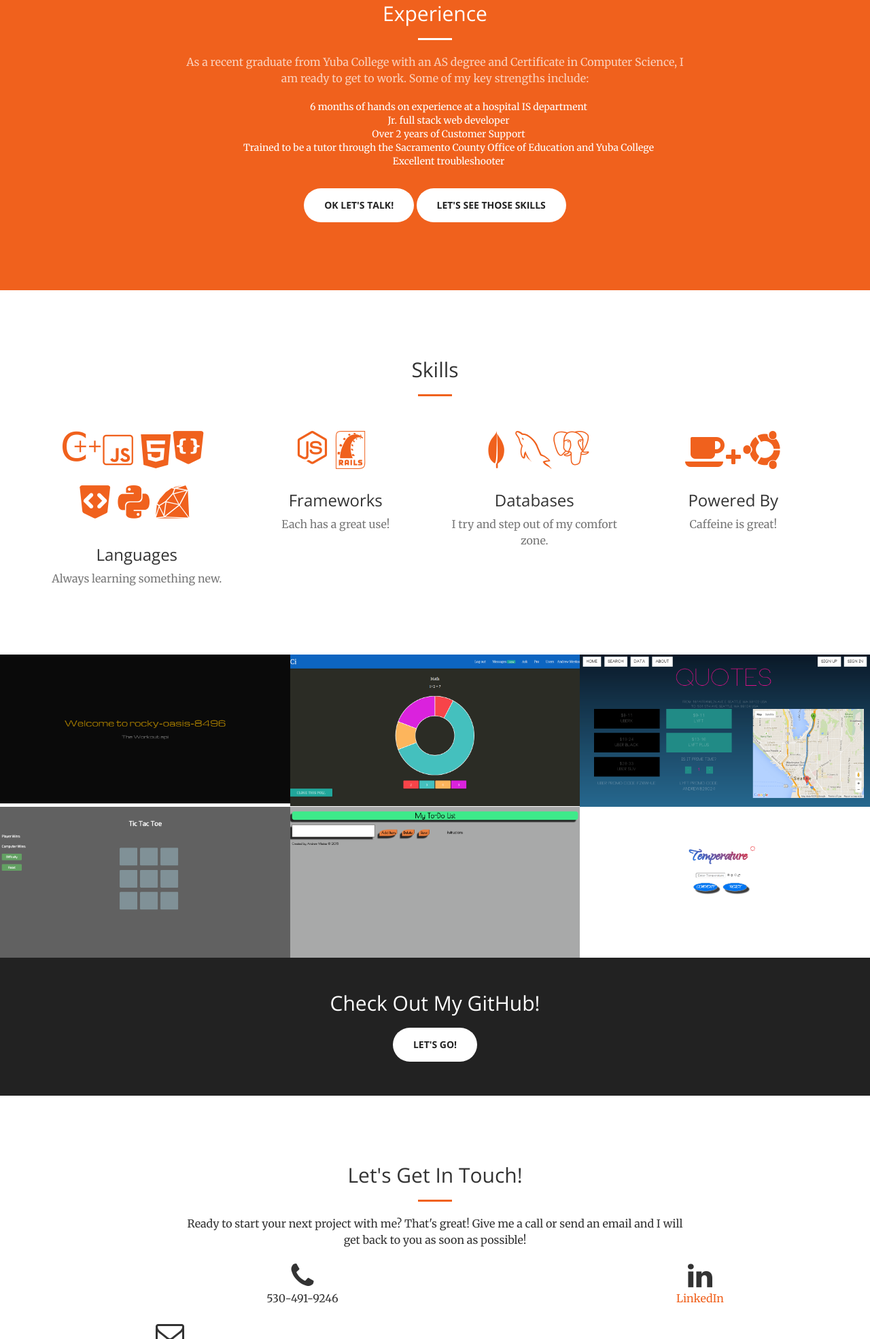
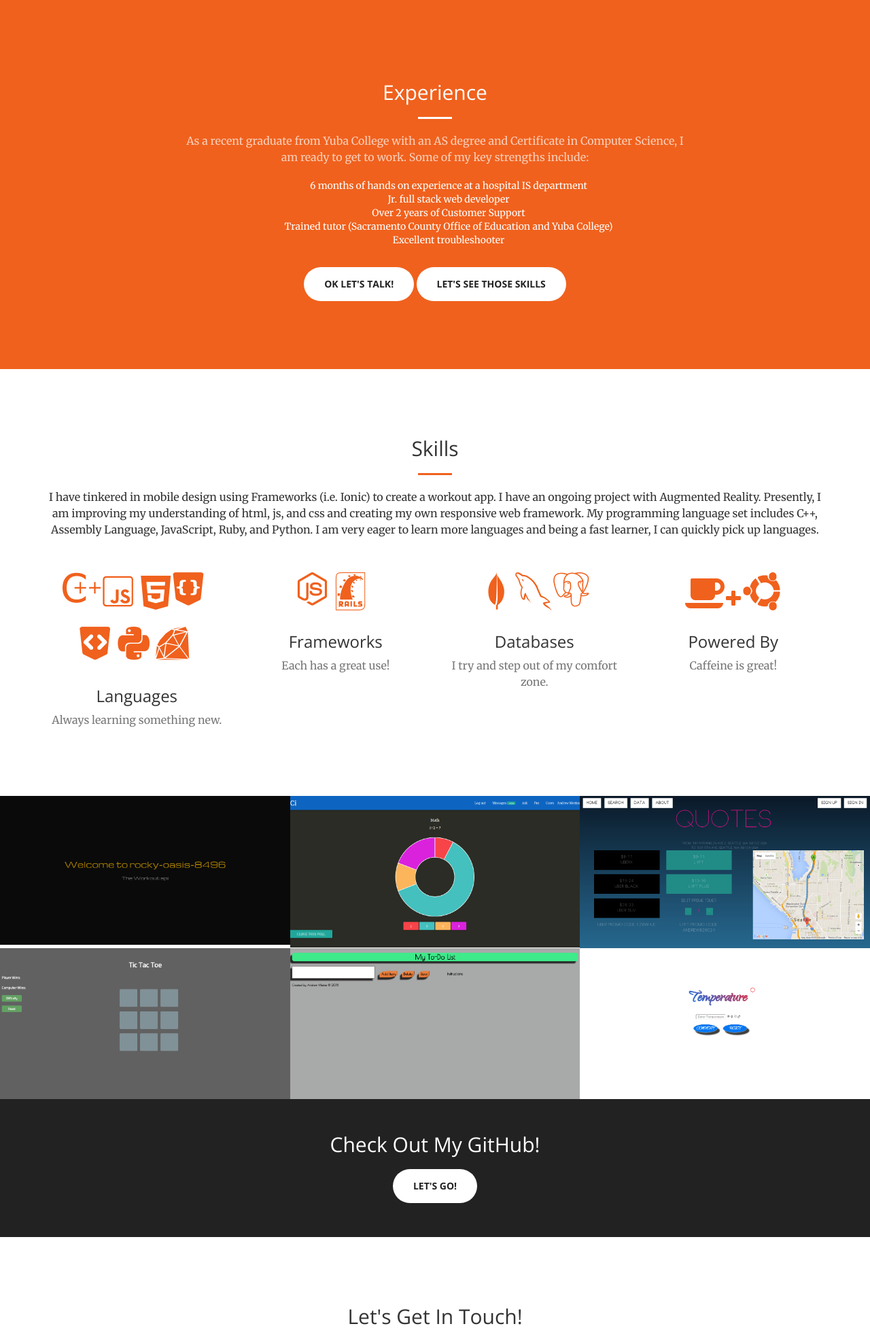
Before and after one commit to andrew-mestas/portfoliosite, a plain HTML site: page index.html in a window 1280 px wide. Shown: the part 1258-3228 px from the top of the page at 68% size. Drawn offline with nearby package versions, Linux system fonts and the light colour scheme.

Commit message:
Update index.html

```diff
--- a/index.html
+++ b/index.html
@@ -92,7 +92,7 @@
                 <div class="col-lg-8 col-lg-offset-2 text-center">
                     <h2 class="section-heading">Full Stack Web Developer & Computer Science Tutor</h2>
                     <!--<hr class="light">-->
-                    <p class="text-faded">As a recent graduate from Yuba College with an AS degree and Certificate in Computer Science, I am ready to get to work.
+                    <p class="text-faded">As an individual with a mind for complex problem solving and an insatiable curiosity, I never stop asking "why" and "how." This carries into my passion for programming. My desire is to continue learning and acquiring new knowledge of program languages and carry this into my work. I enjoy designing and testing solutions and do so with commitment and focus whether I am working hands on with computers or assisting others with technical issues. In my spare time I learn spoken languages, exercise, play music on my guitar, and volunteer my time to teach others.</p>
 
                     <br>
                     <a class="btn btn-default btn-xl page-scroll" href="#contact">Ok let's talk!</a>
@@ -114,7 +114,7 @@
                         <li>6 months of hands on experience at a hospital IS department</li>
                         <li>Jr. full stack web developer</li>
                         <li>Over 2 years of Customer Support</li>
-                        <li>Trained to be a tutor through the Sacramento County Office of Education and Yuba College</li>
+                        <li>Trained tutor (Sacramento County Office of Education and Yuba College)</li>
                         <li>Excellent troubleshooter</li>
                     </ul>
                     <br>
@@ -132,6 +132,8 @@
                 <div class="col-lg-12 text-center">
                     <h2 class="section-heading">Skills</h2>
                     <hr class="primary">
+                    <p>I have tinkered in mobile design using Frameworks (i.e. Ionic) to create a workout app. I have an ongoing project with Augmented Reality. Presently, I am improving my understanding of html, js, and css and creating my own responsive web framework. My programming language set includes C++, Assembly Language, JavaScript, Ruby, and Python. I am very eager to learn more languages and being a fast learner,  I can quickly pick up languages.</p>
+
                 </div>
             </div>
         </div>
@@ -288,15 +290,15 @@
                     <hr class="primary">
                     <p>Ready to start your next project with me? That's great! Give me a call or send an email and I will get back to you as soon as possible!</p>
                 </div>
-                <div class="col-lg-4 col-lg-offset-2 text-center">
+                <div class="col-lg-8 col-lg-offset-2 text-center">
                     <i class="fa fa-phone fa-3x wow bounceIn"></i>
                     <p>530-491-9246</p>
                 </div>
-                <div class="col-lg-4 col-lg-offset-2 text-center">
+                <div class="col-lg-8 col-lg-offset-2 text-center">
                     <i class="fa fa-linkedin fa-3x wow bounceIn" data-wow-delay=".1s"></i>
                    <a href="https://www.linkedin.com/in/andrewmestas"><p>LinkedIn</p></a>
                 </div>
-                <div class="col-lg-4 text-center">
+                <div class="col-lg-8 text-center">
                     <i class="fa fa-envelope-o fa-3x wow bounceIn" data-wow-delay=".1s"></i>
                     <p><a href="mailto:andrew.mestas.dev@gmail.com">andrew.mestas.dev@gmail.com</a></p>
                 </div>
```
